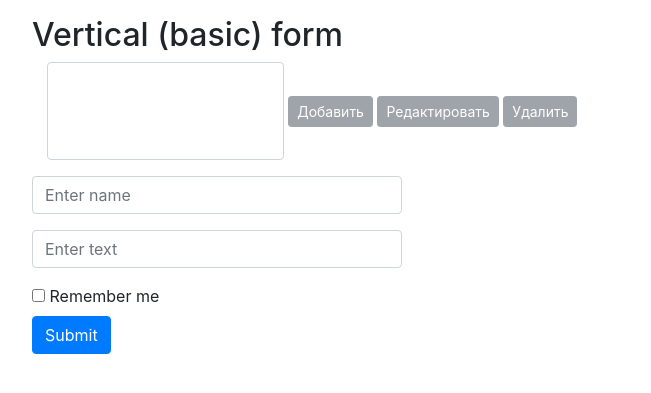
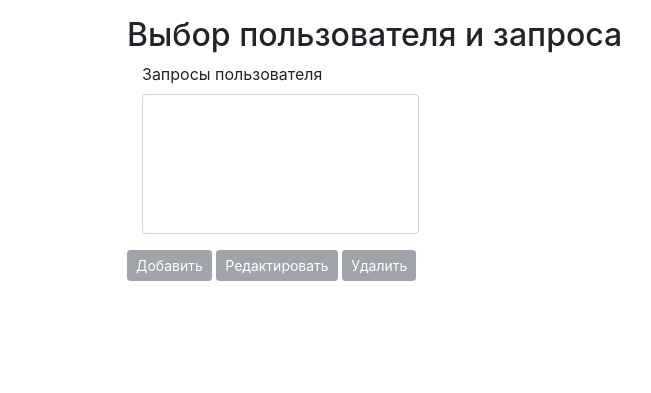
Before and after one commit to gunjah1911/queries-test, a PHP site: page / in a window 1280 px wide. Shown: the top 393 px of the page, without its empty margins (53-704 px from the left). Run offline with PHP 8.4, Linux system fonts and the light colour scheme; data that the repository does not hold is empty.

Commit message:
editHandler, forms markup

```diff
--- a/index.php
+++ b/index.php
@@ -2,7 +2,7 @@
 
 require_once __DIR__."/vendor/autoload.php";
 
-//use App\DB;
+use App\DB;
 
 $t = new App\DB\UsersQueries(__DIR__. "/conf/user_queries_db_config.json");
 //$arUserQueries = $t->getUserQueries(1);
@@ -13,17 +13,11 @@ $arUsers = $t->getUsers();
 <!doctype html>
 <html lang="ru">
 <head>
-    <!-- Кодировка веб-страницы -->
     <meta charset="utf-8">
-    <!-- Настройка viewport -->
     <meta name="viewport" content="width=device-width, initial-scale=1">
     <title>...</title>
-
-    <!-- Bootstrap CSS (Cloudflare CDN) -->
     <link rel="stylesheet" href="https://cdnjs.cloudflare.com/ajax/libs/bootstrap/4.6.2/css/bootstrap.min.css" integrity="sha512-rt/SrQ4UNIaGfDyEXZtNcyWvQeOq0QLygHluFQcSjaGB04IxWhal71tKuzP6K8eYXYB6vJV4pHkXcmFGGQ1/0w==" crossorigin="anonymous" referrerpolicy="no-referrer">
-    <!-- jQuery (Cloudflare CDN) -->
     <script src="https://cdnjs.cloudflare.com/ajax/libs/jquery/3.7.0/jquery.min.js" integrity="sha512-3gJwYpMe3QewGELv8k/BX9vcqhryRdzRMxVfq6ngyWXwo03GFEzjsUm8Q7RZcHPHksttq7/GFoxjCVUjkjvPdw==" crossorigin="anonymous" referrerpolicy="no-referrer"></script>
-    <!-- Bootstrap Bundle JS (Cloudflare CDN) -->
     <script src="https://cdnjs.cloudflare.com/ajax/libs/bootstrap/4.6.2/js/bootstrap.bundle.min.js" integrity="sha512-igl8WEUuas9k5dtnhKqyyld6TzzRjvMqLC79jkgT3z02FvJyHAuUtyemm/P/jYSne1xwFI06ezQxEwweaiV7VA==" crossorigin="anonymous" referrerpolicy="no-referrer"></script>
     <script src="https://ajax.googleapis.com/ajax/libs/jquery/3.7.0/jquery.min.js"></script>
     <script src="/js/main.js"></script>
@@ -31,40 +25,41 @@ $arUsers = $t->getUsers();
 <body>
 <p><? //var_dump($t);?></p>
 <div class="container">
-    <h2>Vertical (basic) form</h2>
+    <div class="row">
+        <div class="col">
+        </div>
+        <div class="col-sm-10">
+            <h2>Выбор пользователя и запроса</h2>
             <form id="myform" method="post" action="app/FormHandlers.php">
 
-        <div class="form-group col-sm-8">
                   <?//тут должен быть вывод экземпляра вида для списка пользователей
                 if (!empty($arUsers)):?>
-                <select id="user" name="user" class="custom-select col-sm-4" size="4">
+                <div class="form-group col-sm-4">
+                    <label for="user">Пользователь</label>
+                        <select id="user" name="user" class="form-control custom-select" size="4">
                         <?foreach ($arUsers as $user):?>
                             <option value="<?=$user["id"]?>"><?=$user["name"]?></option>
                         <?endforeach?>
                         </select>
+                </div>
                 <?endif?>
-
-            <select id="user_queries" name="user_queries" class="custom-select col-sm-4" size="4">>
-
+                <div class="form-group col-sm-4">
+                    <label for="user_queries">Запросы пользователя</label>
+                    <select id="user_queries" name="user_queries" class="form-control custom-select" size="6">
                     </select>
-
-            <button id="add" disabled type="submit" class="btn btn-secondary btn-sm" formaction="app/EditHandler.php" name="action" value="add">Добавить</button>
-            <button id="edit" disabled type="submit" class="btn btn-secondary btn-sm" name="action" value="edit">Редактировать</button>
-            <button id="delete" disabled type="submit" class="btn btn-secondary btn-sm" name="action" value="delete">Удалить</button>
                 </div>
 
                 <div class="form-group">
-                <input type="text" class="form-control col-sm-4" id="email" placeholder="Enter name" name="name">
+                    <button id="add" disabled type="submit" class="form-group btn btn-secondary btn-sm" formaction="app/EditFormHandler.php" name="action" value="add">Добавить</button>
+                    <button id="edit" disabled type="submit" class="form-group btn btn-secondary btn-sm" name="action" value="edit">Редактировать</button>
+                    <button id="delete" disabled type="submit" class="form-group btn btn-secondary btn-sm" name="action" value="delete">Удалить</button>
                 </div>
-        <div class="form-group">
 
-                <input type="text" class="form-control col-sm-4" id="pwd" placeholder="Enter text" name="text">
+            </form>
         </div>
-        <div class="checkbox">
-            <label><input type="checkbox" name="remember"> Remember me</label>
+        <div class="col">
         </div>
-        <button type="submit" class="btn btn-primary">Submit</button>
-    </form>
+    </div><?//row?>
 </div>
 
 </body>
--- a/js/main.js
+++ b/js/main.js
@@ -1,34 +1,13 @@
 $("document").ready(function(){
-    //Обработка кнопок Добавить, Изменить и Удалить
-    $("#myform").submit(function(e) {
-        e.preventDefault();
-
-        //let fData = $(this).serialize();//+'&action='+$("button").val();
-        //let fData = $("button").val();
-        $("button").each(function(i, item) {
-            console.log(item);
-        });
-
-
-        /*$.ajax({
-            url: $(this).attr('action'),
-            method: $(this).attr('method'),
-            //dataType: 'json',
-            dataType: 'html',
-            data: fData,
-            success: function(data) {
-                console.log(data);
-            }
-        });*/
-    });
-
+/*--------- index.php --------------------*/
 
     // Выбран пользователь
     $("#user").change(function(e) {
         //e.preventDefault();
 
         let fData = $("#myform").serialize()+'&action=get_queries'; //сделать "относительный" селектор, который обращается к родительской форме
-        //console.log(fData);
+        //let fData = $(this).parent("form").serialize()+'&action=get_queries'; //сделать "относительный" селектор, который обращается к родительской форме
+        console.log(fData);
 
         $.ajax({
             url: $("#myform").attr('action'),
@@ -48,10 +27,42 @@ $("document").ready(function(){
         //e.preventDefault();
         $("#edit").attr('disabled', false);
         $("#delete").attr('disabled', false);
-
-
     });
 
+    //Обработка кнопок Добавить, Изменить и Удалить
+    var button = null;
+
+    $("#add").click(function() {
+        button = $(this).val();
+    });
+    $("#edit").click(function() {
+        button = $(this).val();
+    });
+    $("#delete").click(function() {
+        button = $(this).val();
+    });
+
+    //Отправка формы по любой из кнопок
+    $("#myform").submit(function(e) {
+        //e.preventDefault();
+
+        let fData = $(this).serialize()+'&action='+button;
+        //let fData = $("button").val();
+            console.log(fData);
+
+        $.ajax({
+            url: '/app/EditFormHandler.php',
+            method: $(this).attr('method'),
+            //dataType: 'json',
+            dataType: 'html',
+            data: fData,
+            success: function(data) {
+                //console.log(data);
+            }
+        });
+    });
+
+    /*---------------edit.php--------------*/
 
 })
 /*
```
Also changed, not shown: app/EditFormHandler.php (added, +50 -0 lines), edit.php (added, +71 -0 lines). Lines whose indentation alone changed are shown as unchanged.
